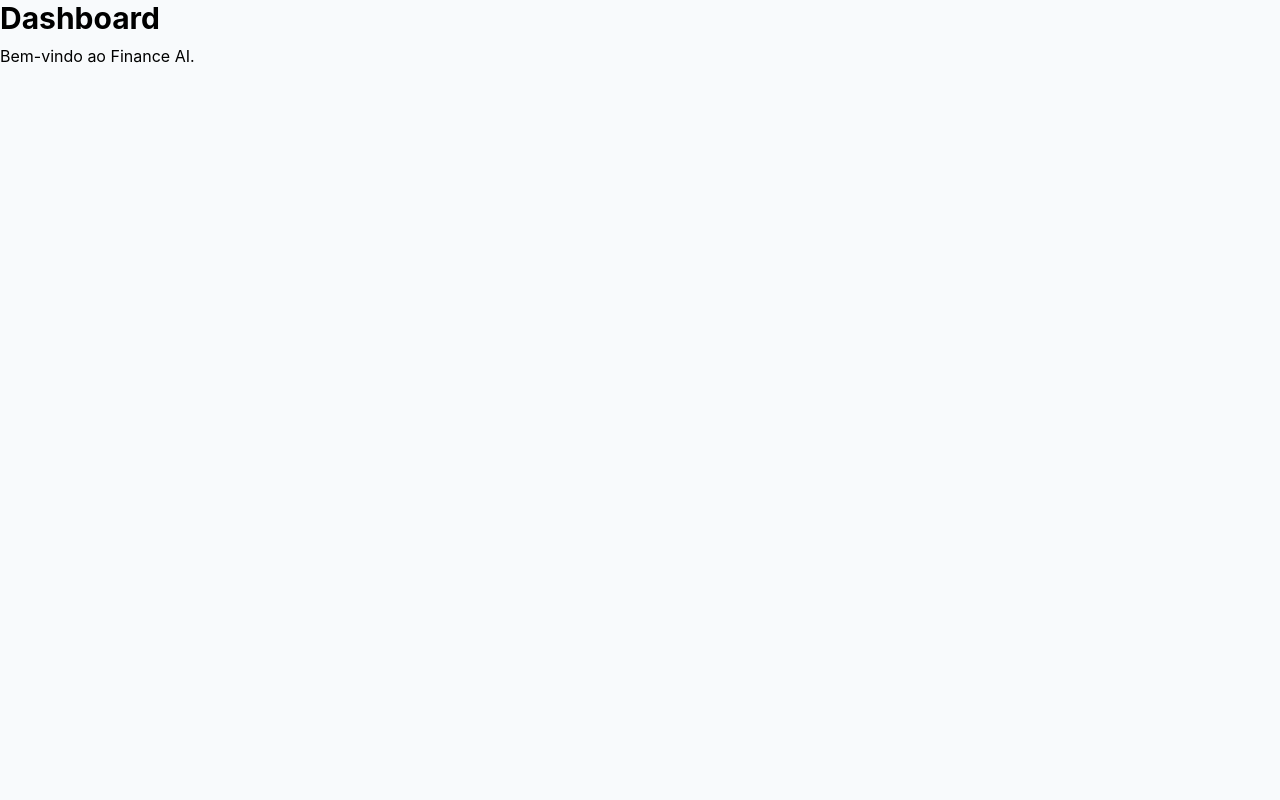
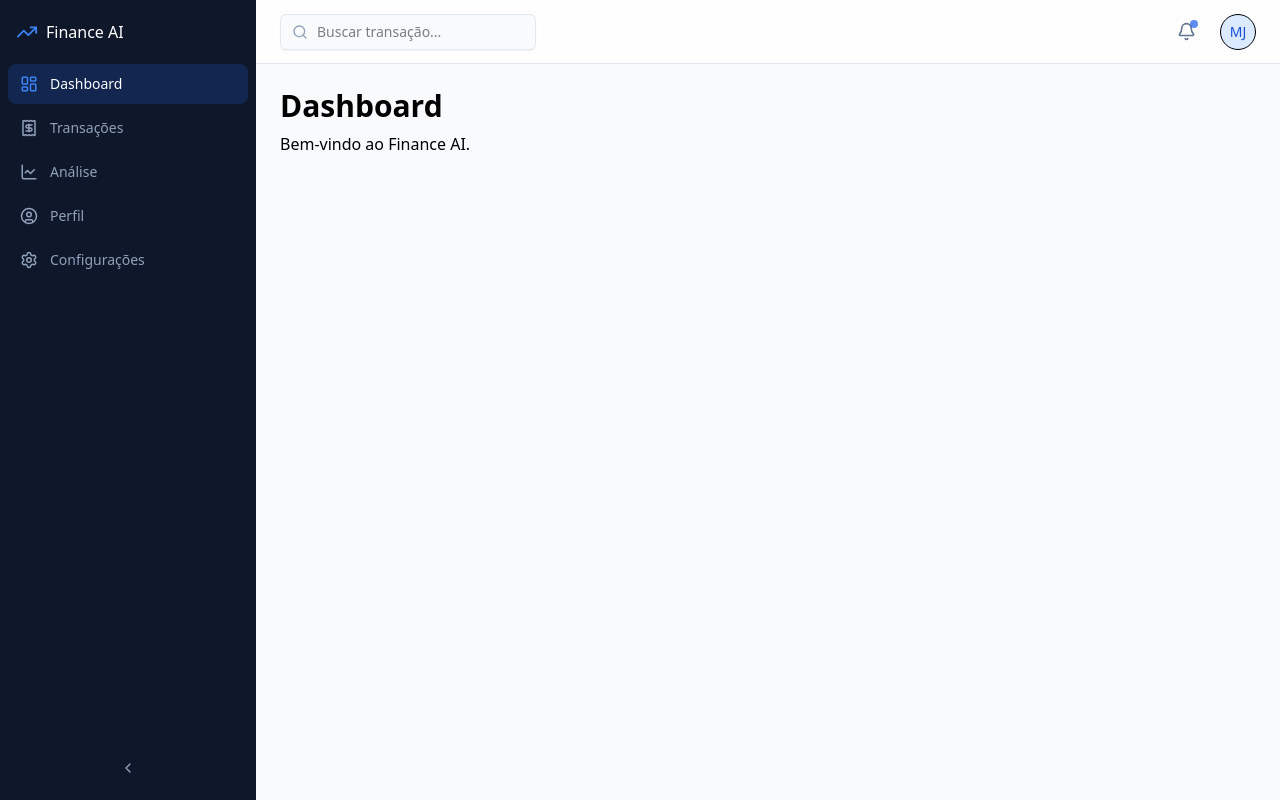
Before and after one commit to No-Country-simulation/smart-finance-ai-g9-team-11, a React (Vite) app in the folder frontend/: page / in a window 1280 px wide. Built offline with nearby package versions, Linux system fonts and the light colour scheme.

Commit message:
feat(frontend): update sidebar navigation and application routing

```diff
--- a/frontend/src/components/layout/Sidebar/SidebarItem.tsx
+++ b/frontend/src/components/layout/Sidebar/SidebarItem.tsx
@@ -56,7 +56,7 @@
   if (isCollapsed) {
     return (
       <Tooltip>
-        <TooltipTrigger asChild>{link}</TooltipTrigger>
+        <TooltipTrigger>{link}</TooltipTrigger>
         <TooltipContent side="right">{item.label}</TooltipContent>
       </Tooltip>
     );
--- a/frontend/src/index.css
+++ b/frontend/src/index.css
@@ -13,7 +13,7 @@
 
   --color-surface-muted: #f8fafc;
 
-  --font-sans: "Inter", ui-sans-serif, system-ui, sans-serif;
+  --font-sans: "Geist Variable", ui-sans-serif, system-ui, sans-serif;
 
   --animate-slide-in: slide-in 0.35s ease forwards;
   --animate-fade-up: fade-up 0.4s ease forwards;
--- a/frontend/src/routes/AppRouter.tsx
+++ b/frontend/src/routes/AppRouter.tsx
@@ -1,12 +1,20 @@
 import { BrowserRouter, Routes, Route } from "react-router-dom";
-
+import { AppLayout } from "../layouts/AppLayout";
 import { DashboardPage } from "../pages/Dashboard";
 
 const AppRouter = () => {
   return (
     <BrowserRouter>
       <Routes>
-        <Route path="/" element={<DashboardPage />} />
+        {/* Rota "casca": sem path, só existe para montar o layout */}
+        <Route element={<AppLayout />}>
+          <Route path="/" element={<DashboardPage />} />
+          {/* Próximas páginas entram AQUI DENTRO, como filhas: */}
+          {/* <Route path="/transactions" element={<TransactionsPage />} /> */}
+          {/* <Route path="/analysis" element={<AnalysisPage />} /> */}
+          {/* <Route path="/profile" element={<ProfilePage />} /> */}
+          {/* <Route path="/settings" element={<SettingsPage />} /> */}
+        </Route>
       </Routes>
     </BrowserRouter>
   );
```
